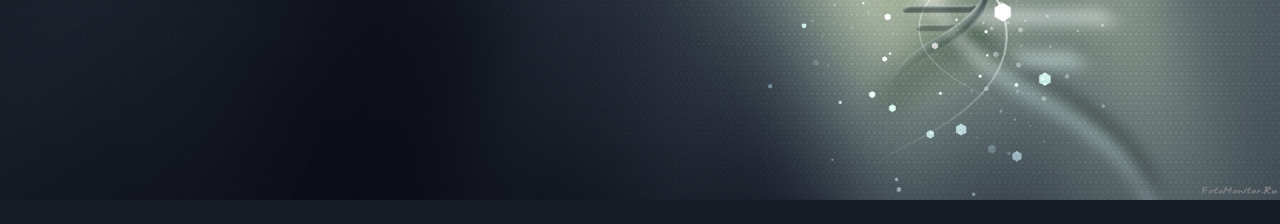
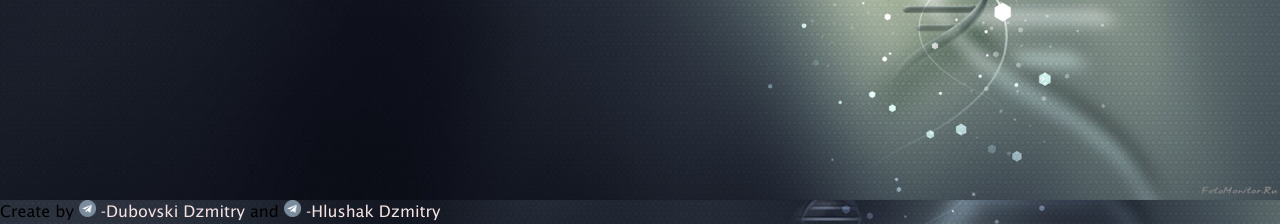
Before and after one commit to dzmitry-duboyski/Search-database, a PHP site: page / in a window 1280 px wide. Shown: the part 600-824 px from the top of the page. Before the commit the page ends 800 px from the top, so only its background shows below. Run offline with PHP 8.4, Linux system fonts and the light colour scheme.

Commit message:
refactoring(footer): returned footer display

```diff
--- a/index.php
+++ b/index.php
@@ -30,7 +30,7 @@
 			</div>
 		</div>
 	</div>
-<!-- 	<footer class="footer">
+<footer class="footer">
 	Create by
 		<a class="developer-link" href="https://t.me/Dzmitry_Dubovsky">
 			<img class="telegram-ico" height="17px" src="icons/telegram-app.png">
@@ -41,6 +41,6 @@
 			<img class="telegram-ico" height="17px" src="icons/telegram-app.png">
 			-Hlushak Dzmitry
 		</a>
-</footer> -->
+</footer>
 </body>
 </html>
```
Also changed, not shown: search.php (+2 -5 lines).
